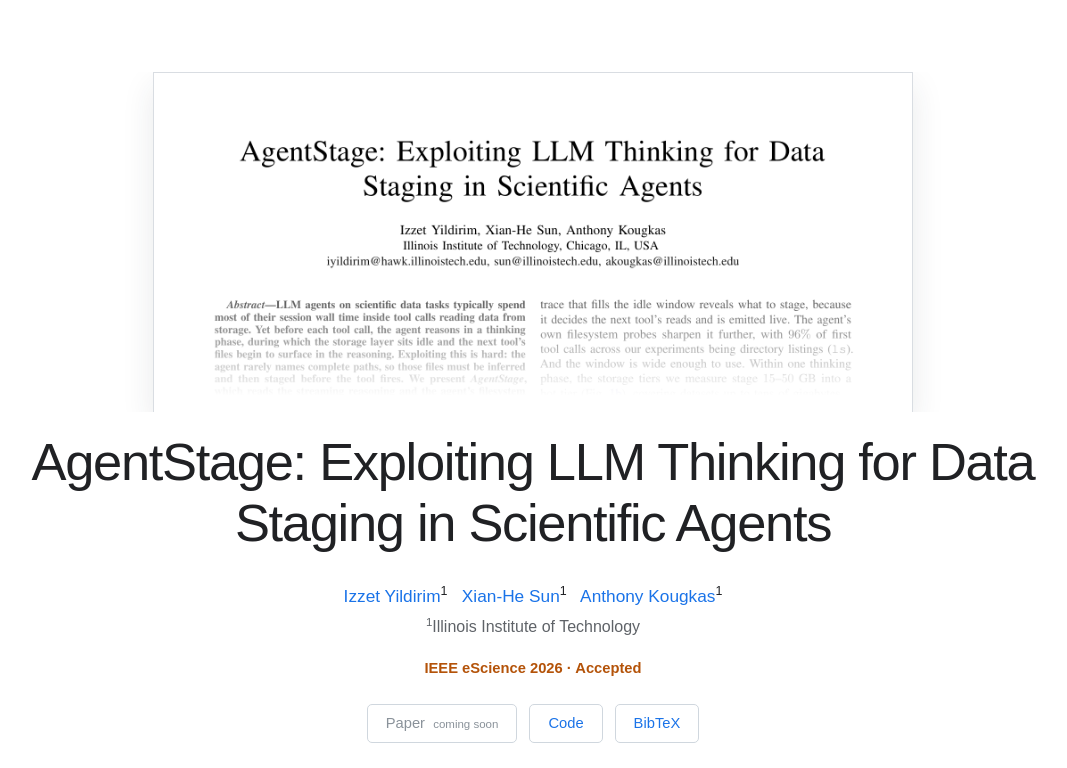
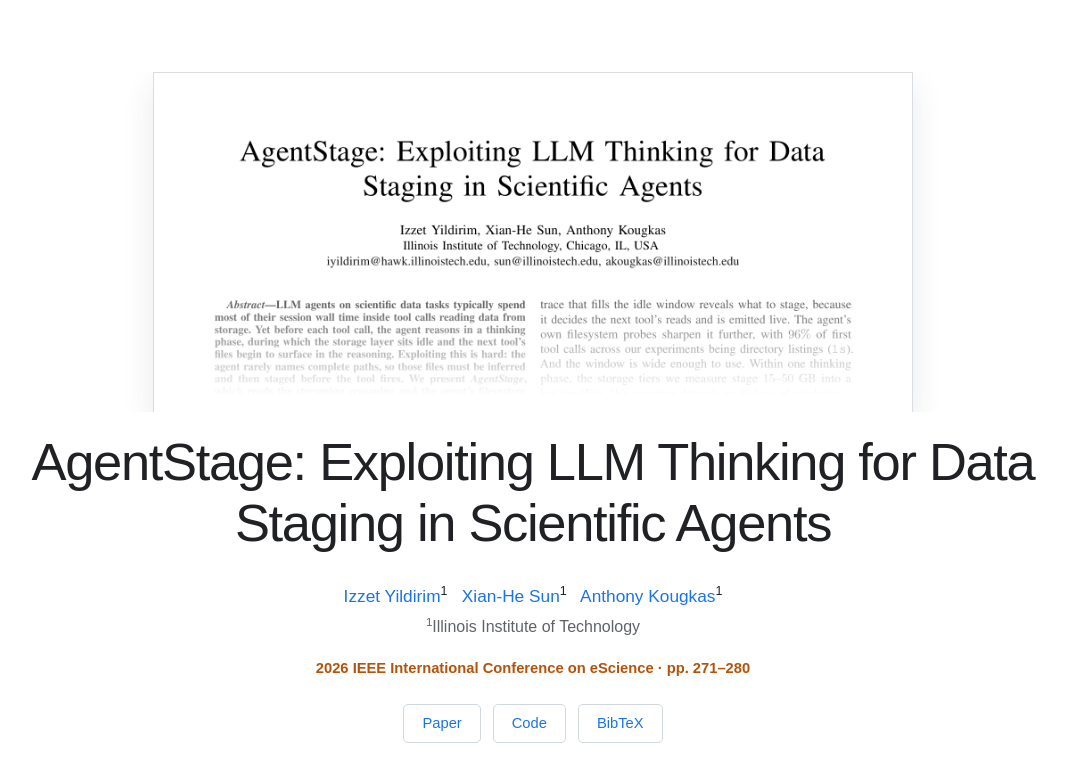
Before and after one commit to izzet/agentstage, an Astro site in the folder site/: page / in a window 1280 px wide. Shown: the top 768 px of the page, without its empty margins (107-1174 px from the left). Built offline with nearby package versions, Linux system fonts and the light colour scheme; Astro itself is replaced by a stand-in of ours.

Commit message:
feat(citation): update DOI and citation details for IEEE eScience 2026

```diff
--- a/site/src/pages/index.astro
+++ b/site/src/pages/index.astro
@@ -8,6 +8,8 @@ import SpeedupChart from '../components/SpeedupChart.astro';
 const repo = 'https://github.com/izzet/agentstage';
 const paperPreview = `${import.meta.env.BASE_URL.replace(/\/$/, '')}/images/paper-preview.png`;
 const canonicalUrl = 'https://izzet.github.io/agentstage/';
+const paperDoi = '10.1109/eScience70237.2026.00040';
+const paperUrl = `https://doi.org/${paperDoi}`;
 const socialImage = 'https://izzet.github.io/agentstage/images/agentstage-social-card.png';
 const paperTitle = 'AgentStage: Exploiting LLM Thinking for Data Staging in Scientific Agents';
 const description = 'AgentStage exploits LLM thinking time to stage scientific data before the next tool call.';
@@ -35,6 +37,9 @@ const structuredData = {
       inLanguage: 'en',
       keywords: ['LLM agents', 'LLM thinking', 'scientific tasks', 'data staging', 'prefetch', 'HPC I/O', 'tiered storage'],
       isPartOf: { '@type': 'Event', name: 'IEEE eScience 2026' },
+      sameAs: paperUrl,
+      identifier: paperDoi,
+      pagination: '271-280',
       mainEntityOfPage: canonicalUrl,
       about: { '@id': `${canonicalUrl}#software` },
     },
@@ -54,10 +59,15 @@ const structuredData = {
   ],
 };
 const citation = `@inproceedings{yildirim2026agentstage,
-  title = {AgentStage: Exploiting LLM Thinking for Data Staging in Scientific Agents},
-  author = {Yildirim, Izzet and Sun, Xian-He and Kougkas, Anthony},
-  booktitle = {IEEE International Conference on e-Science},
-  year = {2026}
+  author = {Izzet Yildirim and Xian-He Sun and Anthony Kougkas},
+  title = {{AgentStage}: Exploiting {LLM} Thinking for Data Staging in Scientific Agents},
+  booktitle = {2026 IEEE International Conference on eScience (eScience)},
+  year = {2026},
+  month = sep,
+  pages = {271--280},
+  publisher = {IEEE},
+  doi = {10.1109/eScience70237.2026.00040},
+  url = {https://doi.org/10.1109/eScience70237.2026.00040}
 }`;
 ---
 
@@ -72,8 +82,8 @@ const citation = `@inproceedings{yildirim2026agentstage,
       </div>
       <h1>AgentStage: Exploiting LLM Thinking for Data Staging in Scientific Agents</h1>
       <p class="authors"><a href="https://github.com/izzet">Izzet Yildirim</a><sup>1</sup> &nbsp; <a href="https://orcid.org/0000-0002-1093-0792">Xian-He Sun</a><sup>1</sup> &nbsp; <a href="https://orcid.org/0000-0003-3943-663X">Anthony Kougkas</a><sup>1</sup></p>
-      <p class="affiliation"><sup>1</sup>Illinois Institute of Technology</p><p class="venue">IEEE eScience 2026 · Accepted</p>
-      <div class="links"><span class="link-disabled">Paper <small>coming soon</small></span><a href={repo}>Code</a><a href="#citation">BibTeX</a></div>
+      <p class="affiliation"><sup>1</sup>Illinois Institute of Technology</p><p class="venue">2026 IEEE International Conference on eScience · pp. 271–280</p>
+      <div class="links"><a href={paperUrl} target="_blank" rel="noopener noreferrer">Paper</a><a href={repo}>Code</a><a href="#citation">BibTeX</a></div>
       <p class="copyright-notice">© 2026 IEEE. Personal use of this material is permitted. Permission from IEEE must be obtained for all other uses, in any current or future media, including reprinting/republishing this material for advertising or promotional purposes, creating new collective works, for resale or redistribution to servers or lists, or reuse of any copyrighted component of this work in other works.</p>
     </div></section>
 
```
Also changed, not shown: 1 other file.
